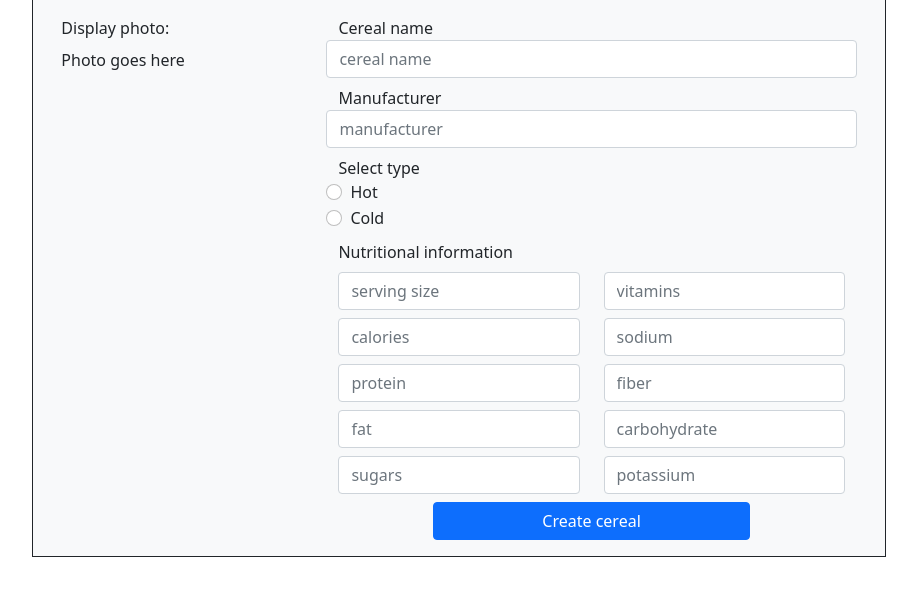
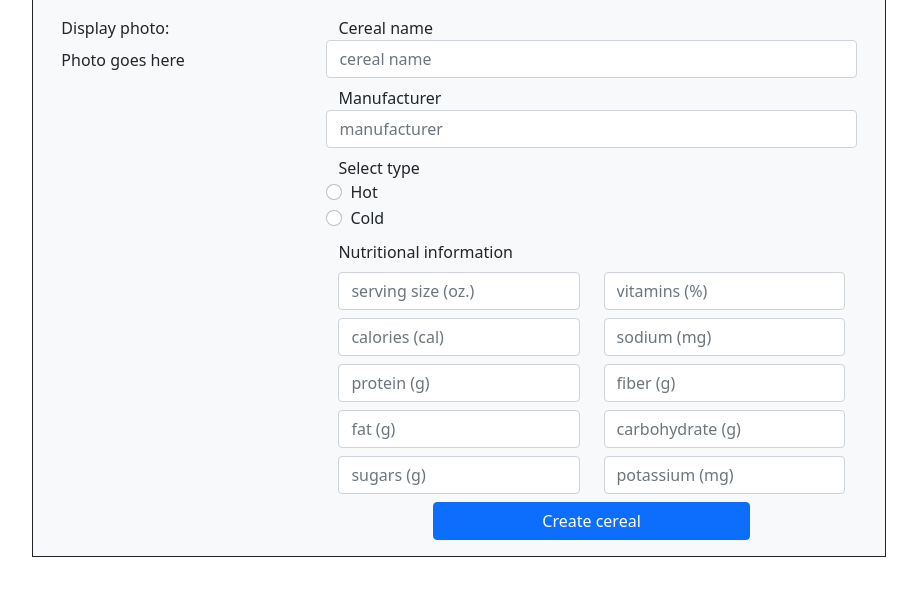
Before and after one commit to Ann924/cs4750-cereal, a PHP site: page /create_new_cereal.php in a window 1280 px wide. Shown: the part 100-696 px from the top of the page, without its empty margins (181-1098 px from the left). Run offline with PHP 8.4, Linux system fonts and the light colour scheme; a user stored in the database is signed in; a stand-in replaces the project's code that opens the database connection; some libraries are stand-ins or nearby versions.

Commit message:
Add measurements to create cereal page

```diff
--- a/create_new_cereal.php
+++ b/create_new_cereal.php
@@ -85,26 +85,26 @@ if ($_SERVER['REQUEST_METHOD'] == 'POST') {
                                 <label>Nutritional information</label>
                                 <div class="col-6">
                                     <input type="text" class="form-control mt-2" id="serving_size" name="serving size"
-                                        placeholder="serving size">
+                                        placeholder="serving size (oz.)">
                                     <input type="text" class="form-control mt-2" id="calories" name="calories"
-                                        placeholder="calories">
+                                        placeholder="calories (cal)">
                                     <input type="text" class="form-control mt-2" id="protein" name="protein"
-                                        placeholder="protein">
-                                    <input type="text" class="form-control mt-2" id="fat" name="fat" placeholder="fat">
+                                        placeholder="protein (g)">
+                                    <input type="text" class="form-control mt-2" id="fat" name="fat" placeholder="fat (g)">
                                     <input type="text" class="form-control mt-2" id="sugars" name="sugars"
-                                        placeholder="sugars">
+                                        placeholder="sugars (g)">
                                 </div>
                                 <div class="col-6">
                                     <input type="text" class="form-control mt-2" id="vitamins" name="vitamins"
-                                        placeholder="vitamins">
+                                        placeholder="vitamins (%)">
                                     <input type="text" class="form-control mt-2" id="sodium" name="sodium"
-                                        placeholder="sodium">
+                                        placeholder="sodium (mg)">
                                     <input type="text" class="form-control mt-2" id="fiber" name="fiber"
-                                        placeholder="fiber">
+                                        placeholder="fiber (g)">
                                     <input type="text" class="form-control mt-2" id="carbohydrate" name="carbohydrate"
-                                        placeholder="carbohydrate">
+                                        placeholder="carbohydrate (g)">
                                     <input type="text" class="form-control mt-2" id="potassium" name="potassium"
-                                        placeholder="potassium">
+                                        placeholder="potassium (mg)">
                                 </div>
                             </div>
                             <div class="row mx-3 justify-content-center">
```
